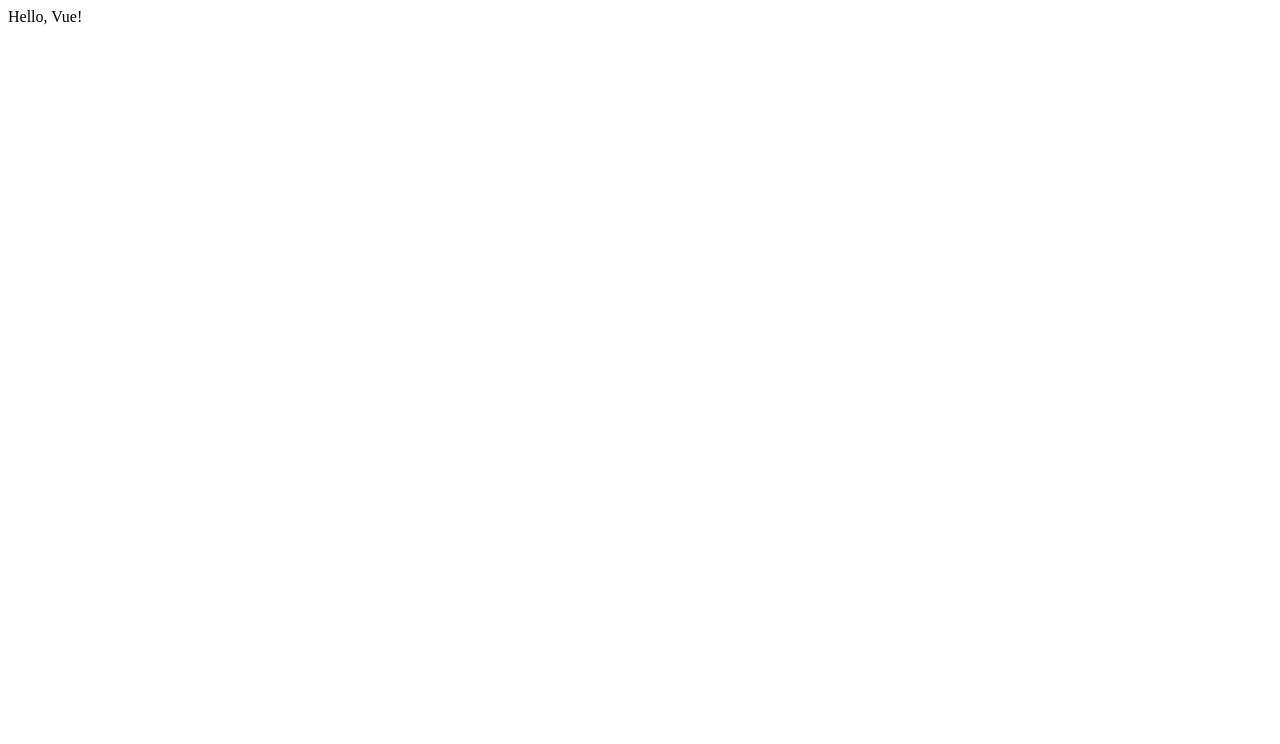
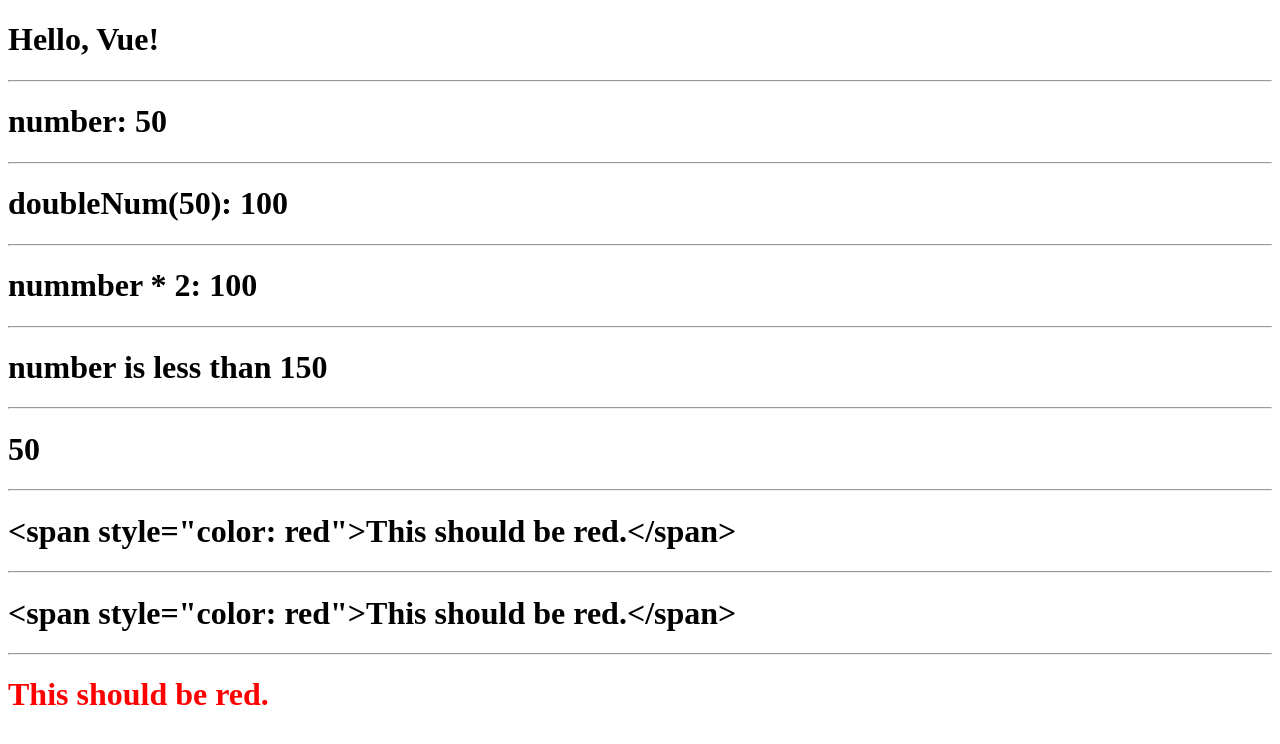
Before and after one commit to sameep-git/vueJS-webtech, a Vue app in the folder learn-vue-3/: page / in a window 1280 px wide. Shown: the top 744 px of the page. Built offline with nearby package versions, Linux system fonts and the light colour scheme.

Commit message:
first commit

```diff
--- a/learn-vue-3/src/App.vue
+++ b/learn-vue-3/src/App.vue
@@ -1,9 +1,32 @@
 <template>
-  <div>Hello, Vue!</div>
+  <h1> {{ message }} </h1>
+  <hr />
+  <h1>number: {{ number }}</h1>
+  <hr>
+  <h1>doubleNum(50): {{ doubleNum(50) }}</h1>
+  <hr>
+  <h1>nummber * 2: {{ number * 2 }}</h1>
+  <hr>
+  <h1>{{ number > 150? 'number is greater than 150': 'number is less than 150' }}</h1>
+  <hr>
+  <h1 v-text="number"></h1>
+  <hr>
+  <h1>{{ rawHtml }}</h1>
+  <hr>
+  <h1 v-text="rawHtml"></h1>
+  <hr>
+  <h1 v-html="rawHtml"></h1>
 </template>
 
 <script setup>
+let message = 'Hello, Vue!'
+let number = 50;
 
+function doubleNum(num) {
+  return num * 2;
+}
+
+let rawHtml = '<span style="color: red">This should be red.</span>'
 </script>
 
 <style lang="scss" scoped>
```
